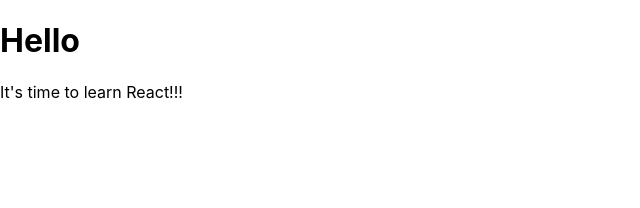
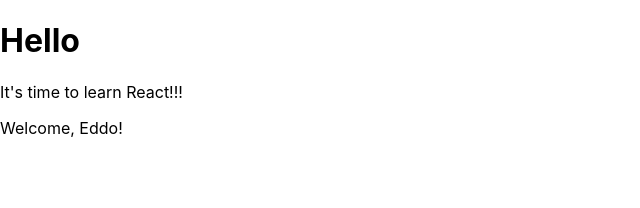
Before and after one commit to eddo34/Esercizidevelhope, a React (Create React App) app in the folder REACT/my-app/: page / in a window 1280 px wide. Shown: the top 208 px of the page, without its empty margins (0-640 px from the left). Built offline with nearby package versions, Linux system fonts and the light colour scheme.

Commit message:
ex2react added

```diff
--- a/REACT/my-app/src/App.js
+++ b/REACT/my-app/src/App.js
@@ -2,12 +2,14 @@
 import './App.css';
 import Hello from './Hello.js';
 import Message from './Message.js';
+import Welcome from './Welcome.js';
 
 function App() {
   return (
     <div>
       <Hello/>
       <Message/>
+      <Welcome name='Eddo'/>
     </div>
   );
 }
--- /dev/null
+++ b/REACT/my-app/src/Welcome.js
@@ -0,0 +1,7 @@
+function Welcome (props) {
+    return(
+        <p>Welcome, {props.name}!</p>
+    )
+}
+
+export default Welcome;
```
